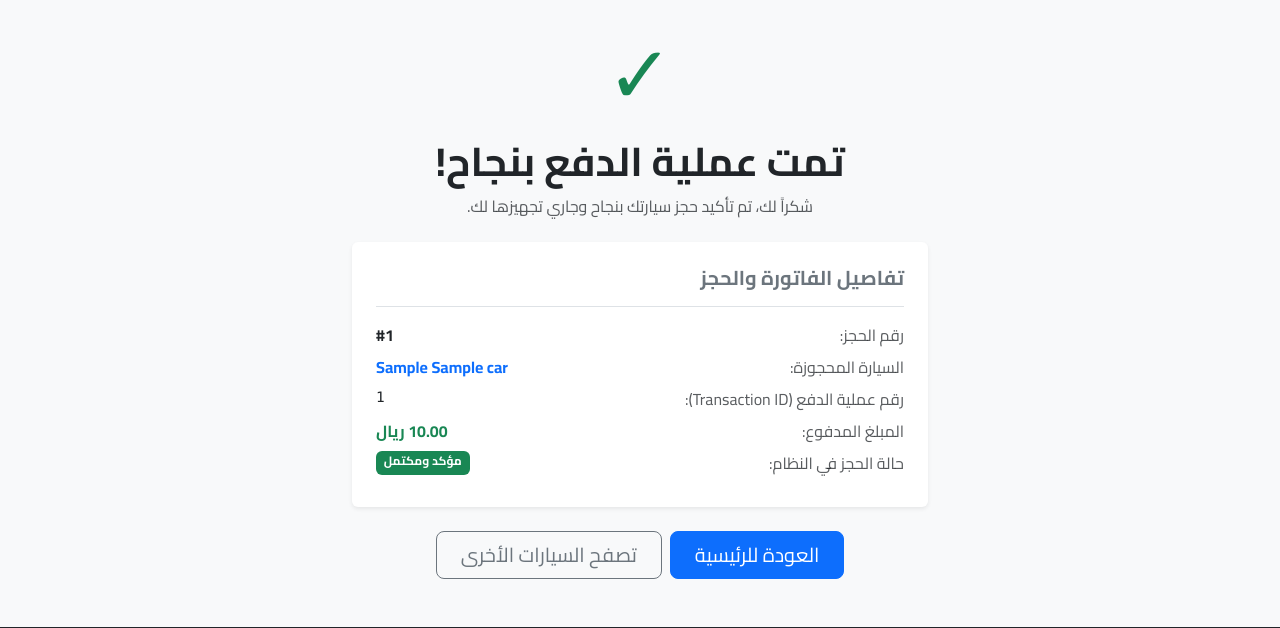
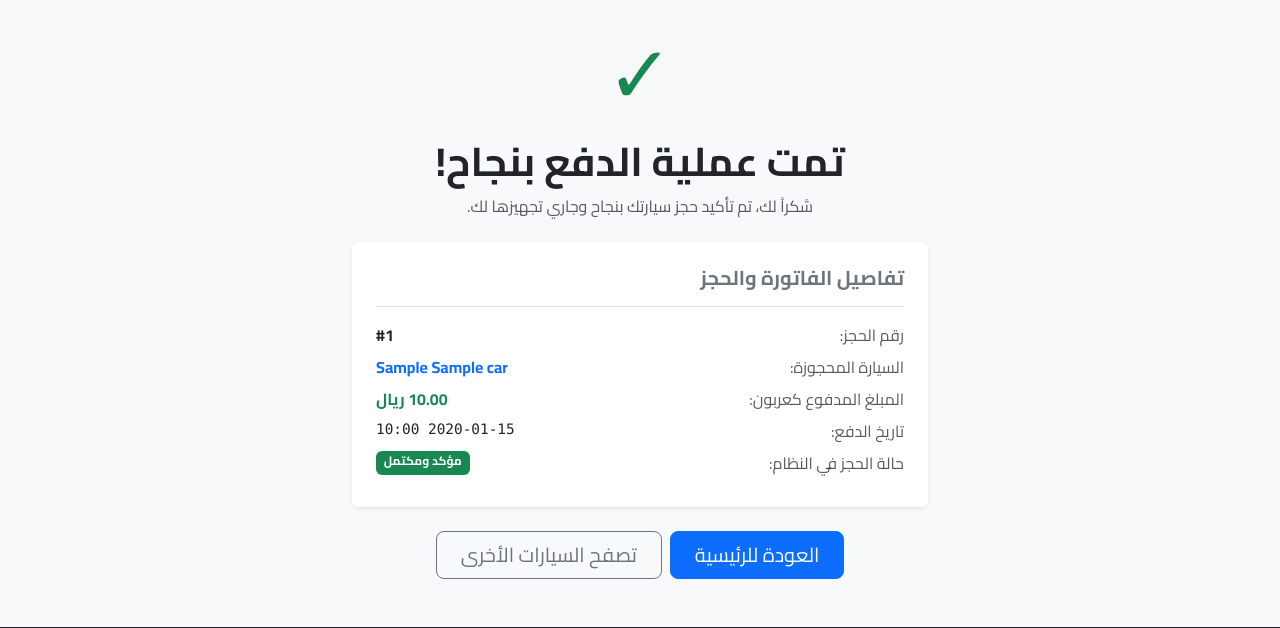
Before and after one commit to yoaghamdi-ship-it/CarProject_Production, a Django app: page /payment-success/1/ in a window 1280 px wide. Shown: the part 78-706 px from the top of the page. Run offline with Django 5.2, Linux system fonts and the light colour scheme; tables that the repository leaves empty hold one stand-in row (values such as "Sample post").

Commit message:
Add owner field to Car model

```diff
--- a/inventory/models.py
+++ b/inventory/models.py
@@ -59,6 +59,16 @@ class Car(models.Model):
         ('reserved', 'محجوزة مؤقتاً'),
         ('sold', 'مباعة بالكامل'),
     ]
+
+    # 🌟 الحقل الجديد: ربط السيارة بالمعرض / الوكيل (صاحب السيارة)
+    owner = models.ForeignKey(
+        settings.AUTH_USER_MODEL,
+        on_delete=models.CASCADE,
+        related_name='cars',
+        null=True,
+        blank=True,
+        verbose_name="صاحب السيارة / المعرض"
+    )
 
     # الربط مع الوكيل
     inventory = models.ForeignKey(
@@ -164,11 +174,6 @@ class Booking(models.Model):
         return f"{self.user.username if self.user else 'زائر'} - {self.car.brand} ({self.get_status_display()})"
 
     def has_expired(self):
-        """
-        تحديث منطق الفحص الذكي:
-        1. إذا كانت الحالة 'pending' (انتظار العربون) ومرت 24 ساعة -> منتهي.
-        2. إذا كانت الحالة 'paid' (تم دفع العربون) ومرت 48 ساعة على دفع العربون ولم تُشترَ بالكامل -> منتهي.
-        """
         now = timezone.now()
 
         # حالة الـ 24 ساعة قبل دفع العربون
--- a/inventory/templates/inventory/payment_success.html
+++ b/inventory/templates/inventory/payment_success.html
@@ -1,18 +1,16 @@
 {% extends "inventory/base.html" %}
 
 {% block content %}
-<div class="container my-5 text-center" style="max-width: 600px;">
-    <!-- أيقونة النجاح -->
+<div class="container my-5 text-center" style="max-width: 600px; direction: rtl;">
     <div class="display-1 text-success mb-3">
-        <i class="bi bi-check-circle-fill"></i> ✓
+        ✓
     </div>
 
     <h1 class="fw-bold text-dark mb-2">تمت عملية الدفع بنجاح!</h1>
     <p class="text-muted mb-4">شكراً لك، تم تأكيد حجز سيارتك بنجاح وجاري تجهيزها لك.</p>
 
-    <!-- كرت تفاصيل الحجز -->
-    <div class="card shadow-sm border-0 text-start text-right mb-4">
-        <div class="card-body p-4">
+    <div class="card shadow-sm border-0 text-start mb-4">
+        <div class="card-body p-4" style="text-align: right;">
             <h5 class="card-title border-bottom pb-3 mb-3 fw-bold text-secondary">تفاصيل الفاتورة والحجز</h5>
 
             <div class="d-flex justify-content-between mb-2">
@@ -26,13 +24,13 @@
             </div>
 
             <div class="d-flex justify-content-between mb-2">
-                <span class="text-muted">رقم عملية الدفع (Transaction ID):</span>
-                <span class="text-dark font-monospace" style="font-size: 0.9rem;">{{ booking.transaction_id }}</span>
+                <span class="text-muted">المبلغ المدفوع كعربون:</span>
+                <span class="fw-bold text-success">{{ booking.amount_paid }} ريال</span>
             </div>
 
             <div class="d-flex justify-content-between mb-2">
-                <span class="text-muted">المبلغ المدفوع:</span>
-                <span class="fw-bold text-success">{{ booking.amount_paid }} ريال</span>
+                <span class="text-muted">تاريخ الدفع:</span>
+                <span class="text-dark font-monospace" style="font-size: 0.9rem;">{{ booking.deposit_paid_at|date:"Y-m-d H:i" }}</span>
             </div>
 
             <div class="d-flex justify-content-between mb-2">
@@ -42,10 +40,9 @@
         </div>
     </div>
 
-    <!-- أزرار التنقل -->
     <div class="d-grid gap-2 d-sm-flex justify-content-sm-center">
-        <a href="{% url 'index' %}" class="btn btn-primary btn-lg px-4 gap-3">العودة للرئيسية</a>
-        <a href="{% url 'car_list' %}" class="btn btn-outline-secondary btn-lg px-4">تصفح السيارات الأخرى</a>
+        <a href="{% url 'inventory:index' %}" class="btn btn-primary btn-lg px-4 gap-3">العودة للرئيسية</a>
+        <a href="{% url 'inventory:car_list' %}" class="btn btn-outline-secondary btn-lg px-4">تصفح السيارات الأخرى</a>
     </div>
 </div>
 {% endblock %}
```
Also changed, not shown: inventory/migrations/0003_car_owner.py (added).
